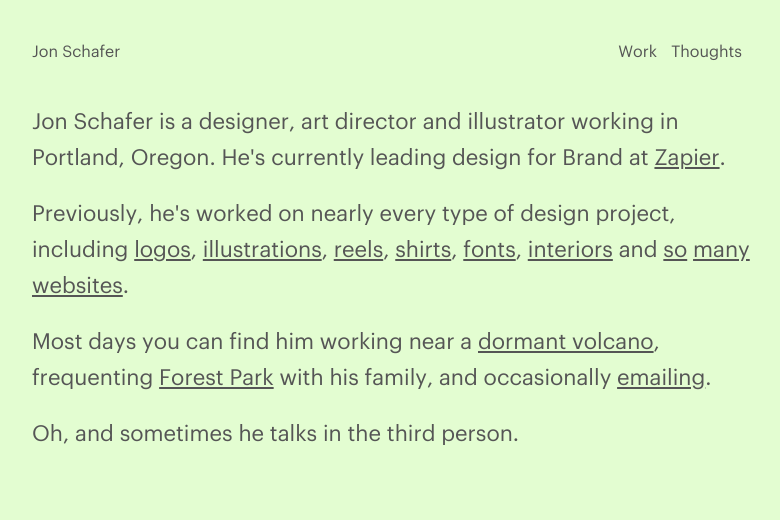
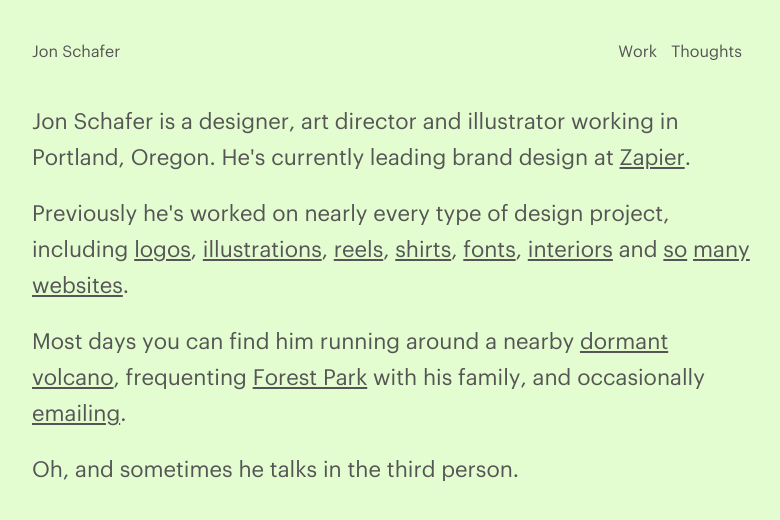
Before and after one commit to jonaschafer/jonaschafer.github.io, a Jekyll site: the page built from index.html, in a window 1280 px wide. Shown: the top 520 px of the page, without its empty margins (248-1028 px from the left). Built offline with Jekyll 4.4.1, drawn with Linux system fonts in a browser that asks for light colours.

Commit message:
Update index.html
Rewrote intro a bit in anticipation for hiring a CD at Zapier.

```diff
--- a/index.html
+++ b/index.html
@@ -7,11 +7,11 @@ title: The Portfolio of Jon Schafer
 
 <div class="container-child">
 
-<p class="intro">Jon Schafer is a designer, art director and illustrator working in Portland, Oregon. He's currently leading design for Brand at <a href="http://www.zapier.com" target="_blank">Zapier</a>.</p>
+<p class="intro">Jon Schafer is a designer, art director and illustrator working in Portland, Oregon. He's currently leading brand design at <a href="http://www.zapier.com" target="_blank">Zapier</a>.</p>
 
-<p class="intro">Previously, he's worked on nearly every type of design project, including <a href="/work/logos">logos</a>, <a href="/work/illustrations">illustrations</a>, <a href="https://vimeo.com/133206498" target="_blank">reels</a>, <a href="/work/razorfish">shirts</a>, <a href="/work/font">fonts</a>, <a href="/work/nightbird">interiors</a> and <a href="/work/eco">so</a> <a href="/work/manifold">many</a> <a href="/work/sloan">websites</a>.</p>
+<p class="intro">Previously he's worked on nearly every type of design project, including <a href="/work/logos">logos</a>, <a href="/work/illustrations">illustrations</a>, <a href="https://vimeo.com/133206498" target="_blank">reels</a>, <a href="/work/razorfish">shirts</a>, <a href="/work/font">fonts</a>, <a href="/work/nightbird">interiors</a> and <a href="/work/eco">so</a> <a href="/work/manifold">many</a> <a href="/work/sloan">websites</a>.</p>
 
-<p class="intro">Most days you can find him working near a <a href="https://en.wikipedia.org/wiki/Mount_Tabor" target="_blank"> dormant volcano</a>, frequenting <a href="http://www.forestparkconservancy.org/forest-park/" target="_blank">Forest Park</a> with his family, and occasionally <a href="mailto:why@jonschafer.com">emailing</a>.</p>
+<p class="intro">Most days you can find him running around a nearby <a href="https://en.wikipedia.org/wiki/Mount_Tabor" target="_blank"> dormant volcano</a>, frequenting <a href="http://www.forestparkconservancy.org/forest-park/" target="_blank">Forest Park</a> with his family, and occasionally <a href="mailto:why@jonschafer.com">emailing</a>.</p>
 
 <p class="intro">Oh, and sometimes he talks in the third person.</p>
 
```
